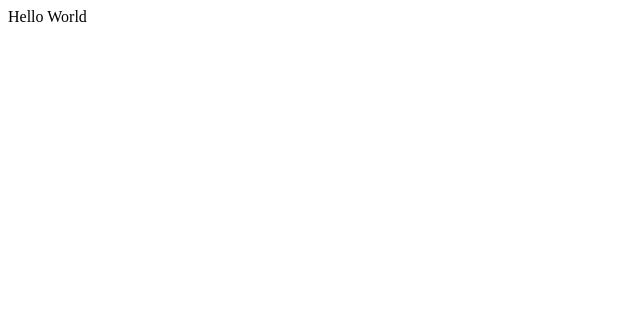
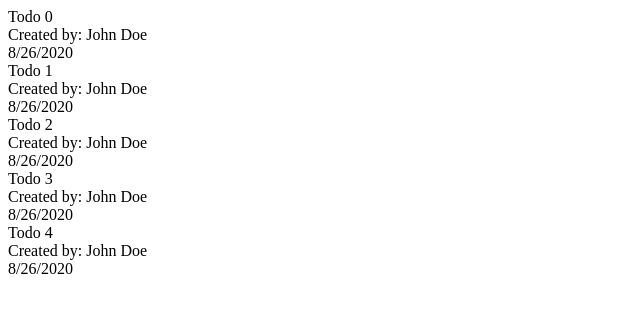
Before and after one commit to Insanefoam/ts-todolist, a React (Create React App) app: page / in a window 1280 px wide. Shown: the top 312 px of the page, without its empty margins (0-640 px from the left). Built offline with nearby package versions, Linux system fonts and the light colour scheme.

Commit message:
add TodoItem and TodoList components

```diff
--- a/package.json
+++ b/package.json
@@ -40,7 +40,6 @@
     "@types/react": "^16.9.46",
     "@typescript-eslint/eslint-plugin": "^3.9.1",
     "@typescript-eslint/parser": "^3.9.1",
-    "eslint": "^7.7.0",
     "eslint-config-airbnb": "^18.2.0",
     "eslint-plugin-import": "^2.22.0",
     "eslint-plugin-jsx-a11y": "^6.3.1",
--- a/src/App.tsx
+++ b/src/App.tsx
@@ -1,5 +1,6 @@
 import React from "react";
+import TodoList from "./components/TodoList";
 
-const App = () => <div>Hello World</div>;
+const App = () => <TodoList></TodoList>;
 
 export default App;
--- /dev/null
+++ b/src/components/TodoItem/TodoItem.tsx
@@ -0,0 +1,14 @@
+import React from "react";
+import { TodoItemProps } from "./interfaces/TodoItemProps";
+
+const TodoItem = ({ title, author, created }: TodoItemProps) => {
+  return (
+    <div>
+      <div>{title}</div>
+      <div>Created by: {author}</div>
+      <div>{created?.toLocaleDateString()}</div>
+    </div>
+  );
+};
+
+export default TodoItem;
--- /dev/null
+++ b/src/components/TodoItem/index.tsx
@@ -0,0 +1,2 @@
+import TodoItem from "./TodoItem";
+export default TodoItem;
--- /dev/null
+++ b/src/components/TodoItem/interfaces/ITodoItem.tsx
@@ -0,0 +1,7 @@
+export default interface ITodoItem {
+  id: string | number;
+  title: string;
+  author: string;
+  checked: boolean;
+  created: Date;
+}
--- /dev/null
+++ b/src/components/TodoItem/interfaces/TodoItemProps.tsx
@@ -0,0 +1,7 @@
+import { string } from "prop-types";
+
+export interface TodoItemProps {
+  title: string;
+  author: string;
+  created?: Date;
+}
--- /dev/null
+++ b/src/components/TodoList/TodoList.tsx
@@ -0,0 +1,23 @@
+import React from "react";
+import TodoItem from "../TodoItem";
+import ITodoItem from "../TodoItem/interfaces/ITodoItem";
+
+const dummyTodoes: ITodoItem[] = new Array(5).fill("").map((e, index) => ({
+  id: String(index),
+  title: `Todo ${index}`,
+  author: "John Doe",
+  checked: false,
+  created: new Date(),
+}));
+
+const TodoList = () => {
+  return (
+    <div>
+      {dummyTodoes.map((todoe) => (
+        <TodoItem {...todoe}></TodoItem>
+      ))}
+    </div>
+  );
+};
+
+export default TodoList;
--- /dev/null
+++ b/src/components/TodoList/index.tsx
@@ -0,0 +1,2 @@
+import TodoList from "./TodoList";
+export default TodoList;
```
Also changed, not shown: 1 other file (tests, documents, lock files or other folders).
